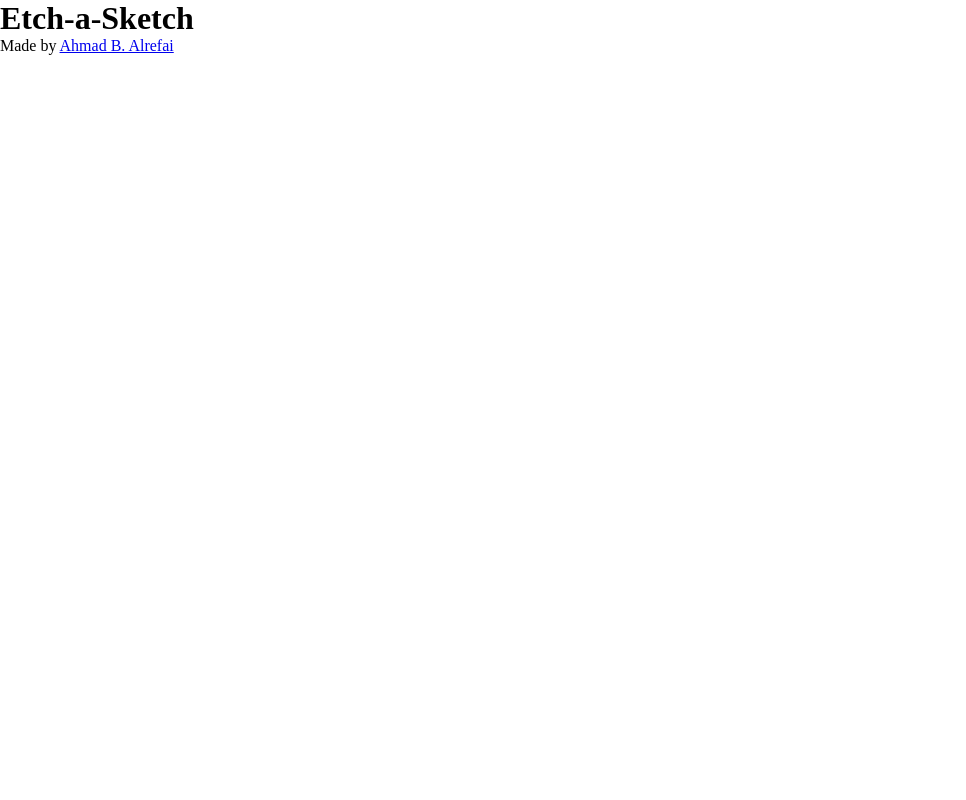
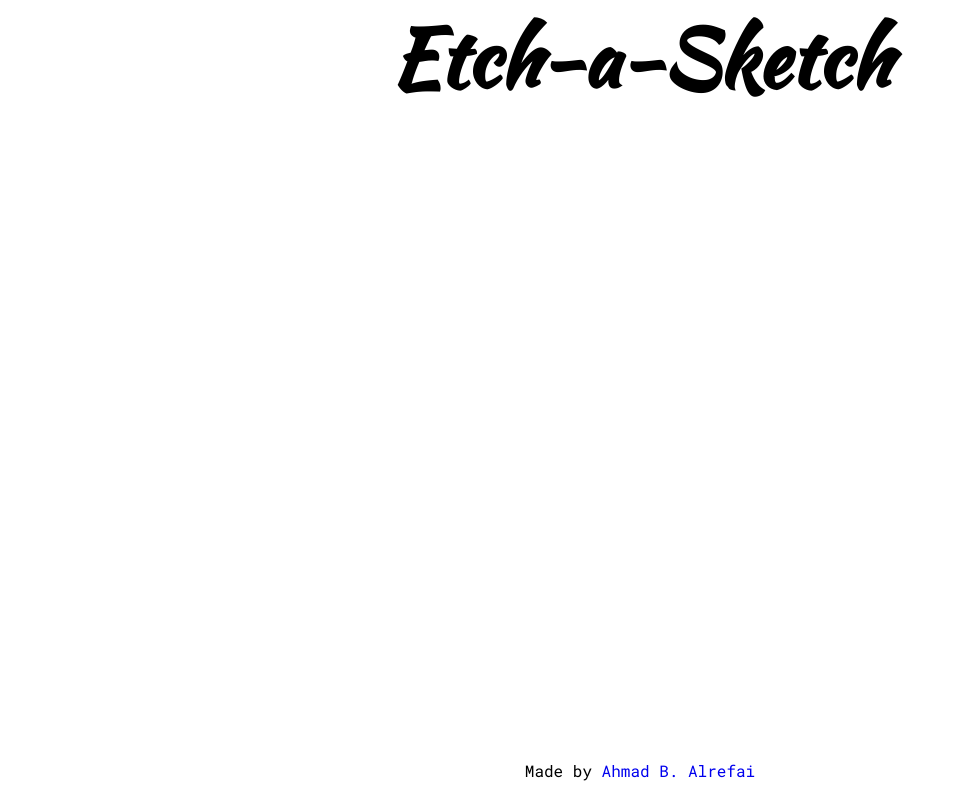
Before and after one commit to rifaibassel/etch-a-sketch, a plain HTML site: page index.html in a window 1280 px wide. Shown: the whole page, without its empty margins (0-966 px from the left). Drawn offline with Linux system fonts and the light colour scheme.

Commit message:
Style header and footer

```diff
--- a/style.css
+++ b/style.css
@@ -10,3 +10,31 @@
 body {
   height: 100%;
 }
+
+body {
+  display: grid;
+  grid-template-rows: 20% 75% 5%;
+  font-family: 'Roboto Mono', monospace;
+}
+
+header h1 {
+  font-family: 'Kaushan Script', cursive;
+  font-size: 5rem;
+  text-align: center;
+}
+
+footer {
+  text-align: center;
+}
+
+footer a:visited {
+  color: inherit;
+}
+
+footer a {
+  text-decoration: none;
+}
+
+footer a:hover {
+  text-decoration: underline;
+}
```
